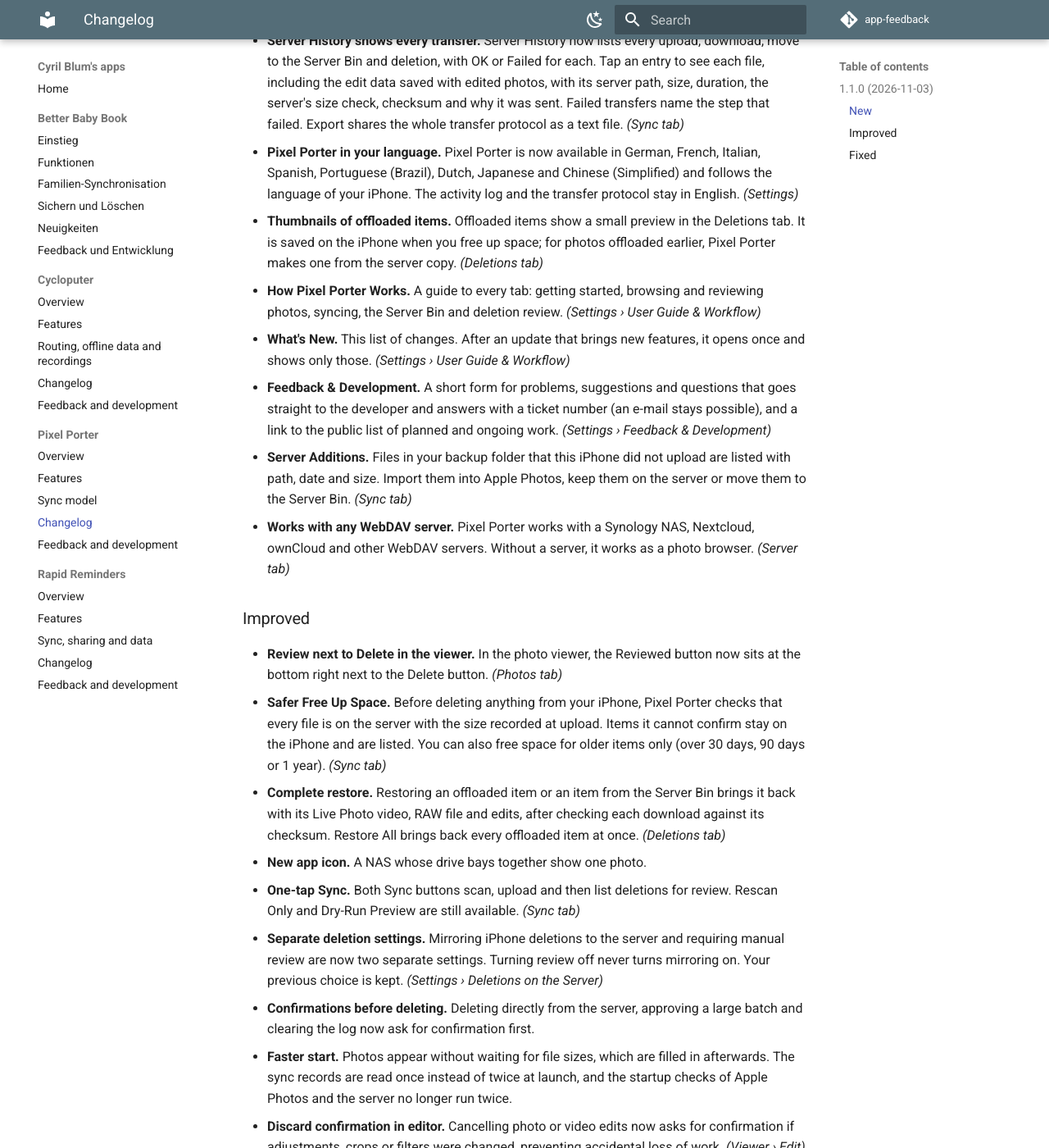
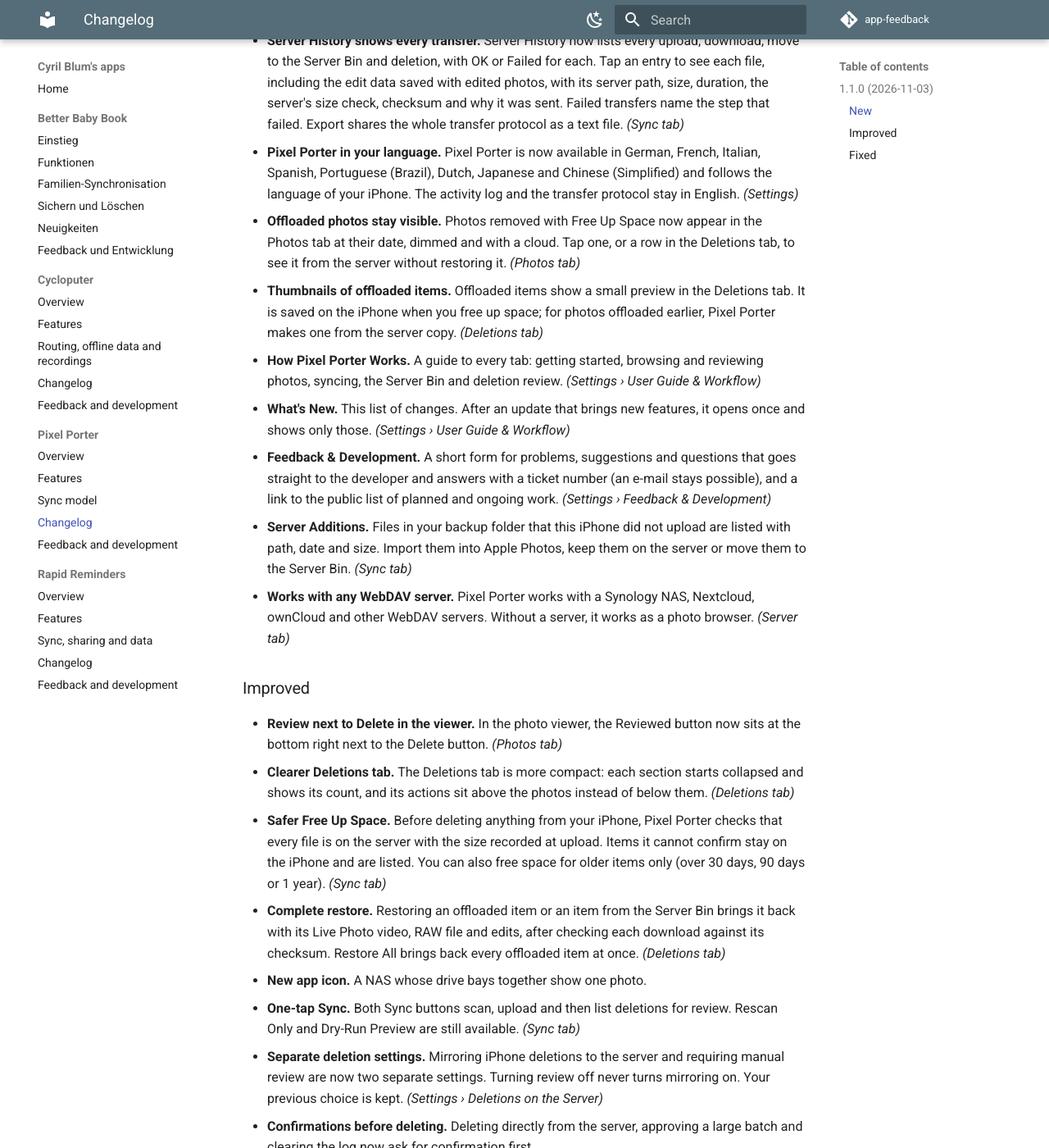
Before and after one commit to CyrilBlum/app-feedback, an MkDocs documentation site: the page built from docs/pixel-porter/changelog.md, in a window 1280 px wide and 1400 px high, scrolled down 552 px. Shown: the whole window at 82% size. Built offline with MkDocs 1.6.1 and Material for MkDocs 9.7.7, drawn with Linux system fonts in a browser that asks for light colours; comment, search, counter and statistics services are not loaded.

Commit message:
Pixel Porter changelog: offloaded photos visible, clearer Deletions tab
Co-Authored-By: Claude Opus 5.5 <noreply@anthropic.com>

```diff
--- a/docs/pixel-porter/changelog.md
+++ b/docs/pixel-porter/changelog.md
@@ -10,6 +10,7 @@ All changes to Pixel Porter, newest first. The same list is in the app under Set
 - **Albums and favorites backup.** Browse your regular Apple Photos albums and folders from Photos. Enable Back Up Albums & Favorites in Settings to save album organisation in the server manifest without extra photo copies. Changes follow Apple Photos at the next sync. Restore brings back saved membership and favorites and recreates missing albums. Shared Albums are excluded. *(Photos and Settings)*
 - **Server History shows every transfer.** Server History now lists every upload, download, move to the Server Bin and deletion, with OK or Failed for each. Tap an entry to see each file, including the edit data saved with edited photos, with its server path, size, duration, the server's size check, checksum and why it was sent. Failed transfers name the step that failed. Export shares the whole transfer protocol as a text file. *(Sync tab)*
 - **Pixel Porter in your language.** Pixel Porter is now available in German, French, Italian, Spanish, Portuguese (Brazil), Dutch, Japanese and Chinese (Simplified) and follows the language of your iPhone. The activity log and the transfer protocol stay in English. *(Settings)*
+- **Offloaded photos stay visible.** Photos removed with Free Up Space now appear in the Photos tab at their date, dimmed and with a cloud. Tap one, or a row in the Deletions tab, to see it from the server without restoring it. *(Photos tab)*
 - **Thumbnails of offloaded items.** Offloaded items show a small preview in the Deletions tab. It is saved on the iPhone when you free up space; for photos offloaded earlier, Pixel Porter makes one from the server copy. *(Deletions tab)*
 - **How Pixel Porter Works.** A guide to every tab: getting started, browsing and reviewing photos, syncing, the Server Bin and deletion review. *(Settings › User Guide & Workflow)*
 - **What's New.** This list of changes. After an update that brings new features, it opens once and shows only those. *(Settings › User Guide & Workflow)*
@@ -20,6 +21,7 @@ All changes to Pixel Porter, newest first. The same list is in the app under Set
 ### Improved
 
 - **Review next to Delete in the viewer.** In the photo viewer, the Reviewed button now sits at the bottom right next to the Delete button. *(Photos tab)*
+- **Clearer Deletions tab.** The Deletions tab is more compact: each section starts collapsed and shows its count, and its actions sit above the photos instead of below them. *(Deletions tab)*
 - **Safer Free Up Space.** Before deleting anything from your iPhone, Pixel Porter checks that every file is on the server with the size recorded at upload. Items it cannot confirm stay on the iPhone and are listed. You can also free space for older items only (over 30 days, 90 days or 1 year). *(Sync tab)*
 - **Complete restore.** Restoring an offloaded item or an item from the Server Bin brings it back with its Live Photo video, RAW file and edits, after checking each download against its checksum. Restore All brings back every offloaded item at once. *(Deletions tab)*
 - **New app icon.** A NAS whose drive bays together show one photo.
```
